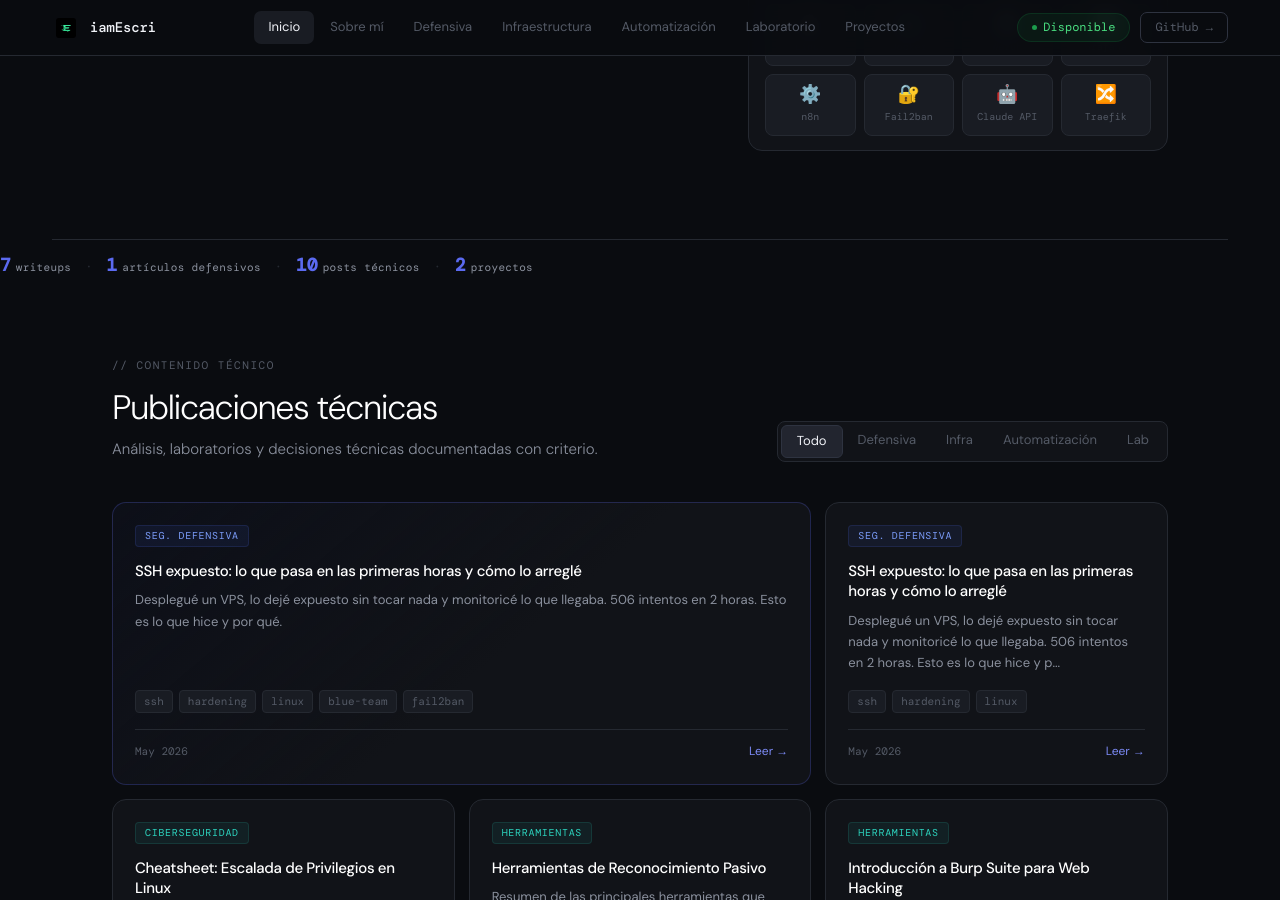
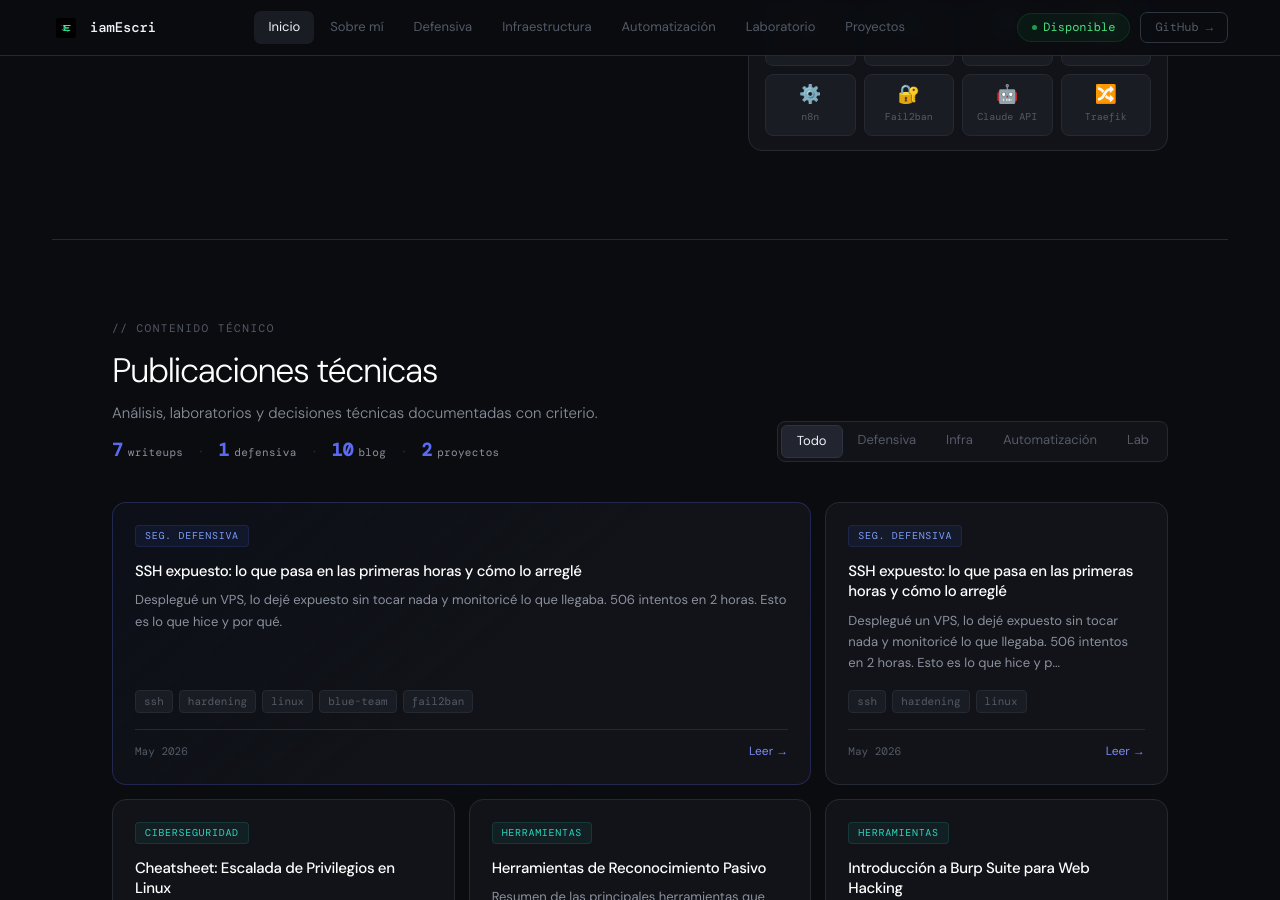
Before and after one commit to iamEscri/iamescri.github.io, a Jekyll site: the page built from index.html, in a window 1280 px wide and 900 px high, scrolled down 534 px. Built offline with Jekyll 4.4.1, drawn with Linux system fonts in a browser that asks for light colours.

Commit message:
Update index.html

```diff
--- a/index.html
+++ b/index.html
@@ -87,12 +87,17 @@ section: home
 
   <hr class="section-sep">
 
-  <!-- STATS BAR -->
+  <!-- PUBLICACIONES TÉCNICAS (home preview) -->
   {% assign writeups_count = all_writeups | size %}
   {% assign defensive_count = all_defensive | size %}
   {% assign blog_count = all_blog | size %}
-  {% assign projects_posts = site.posts | where: "category", "project" %}
   {% assign projects_count = site.data.projects | size %}
+  <div class="sec">
+    <div class="pub-header">
+      <div>
+        <div class="sec-eyebrow">// contenido técnico</div>
+        <h2 class="sec-title">Publicaciones técnicas</h2>
+        <p class="sec-sub" style="margin-bottom:0">Análisis, laboratorios y decisiones técnicas documentadas con criterio.</p>
         <div class="stats-bar">
           <div class="stat-item">
             <span class="stat-num">{{ writeups_count }}</span>
@@ -101,12 +106,12 @@ section: home
           <div class="stat-sep">·</div>
           <div class="stat-item">
             <span class="stat-num">{{ defensive_count }}</span>
-      <span class="stat-label">artículos defensivos</span>
+            <span class="stat-label">defensiva</span>
           </div>
           <div class="stat-sep">·</div>
           <div class="stat-item">
             <span class="stat-num">{{ blog_count }}</span>
-      <span class="stat-label">posts técnicos</span>
+            <span class="stat-label">blog</span>
           </div>
           <div class="stat-sep">·</div>
           <div class="stat-item">
@@ -114,14 +119,6 @@ section: home
             <span class="stat-label">proyectos</span>
           </div>
         </div>
-
-  <!-- PUBLICACIONES TÉCNICAS (home preview) -->
-  <div class="sec">
-    <div class="pub-header">
-      <div>
-        <div class="sec-eyebrow">// contenido técnico</div>
-        <h2 class="sec-title">Publicaciones técnicas</h2>
-        <p class="sec-sub" style="margin-bottom:0">Análisis, laboratorios y decisiones técnicas documentadas con criterio.</p>
       </div>
       <div class="category-tabs">
         <span class="category-tab active" onclick="filterPubCategory('all',this)">Todo</span>
```
Lines whose indentation alone changed are shown as unchanged.
